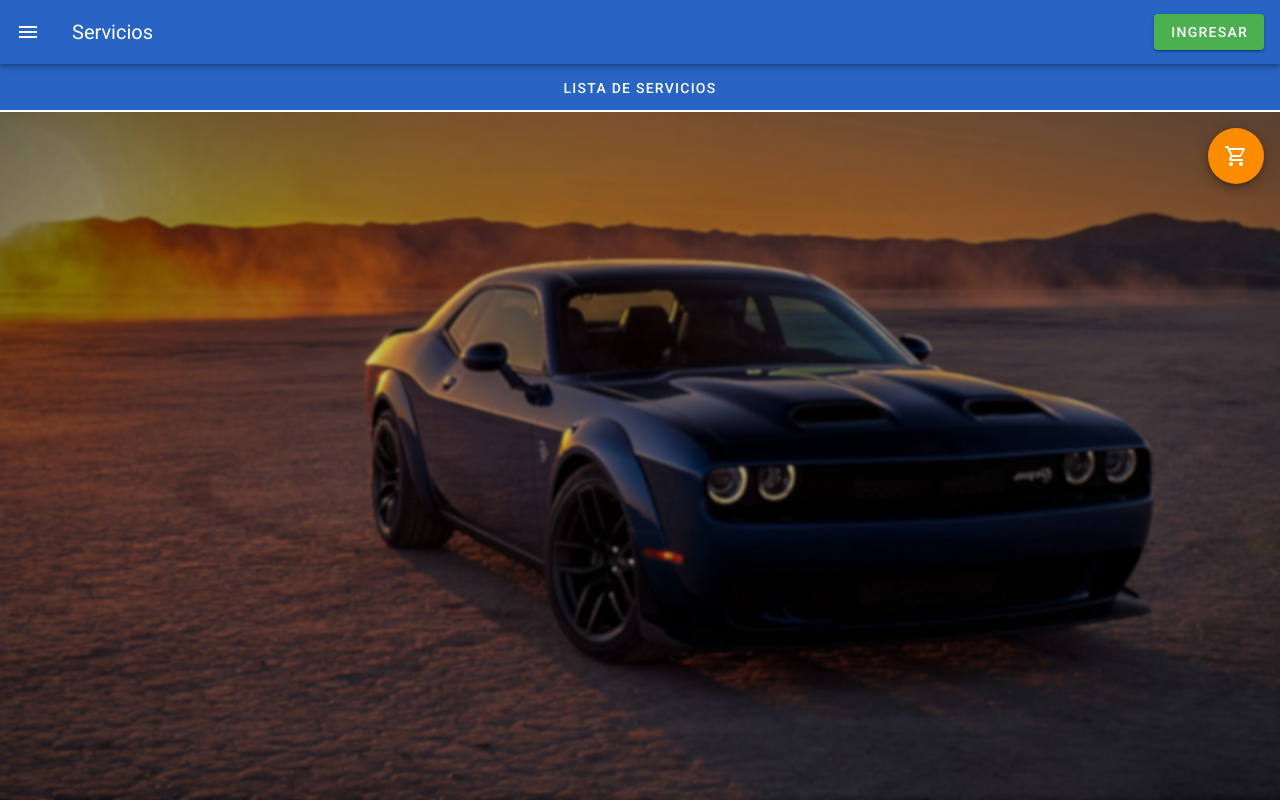
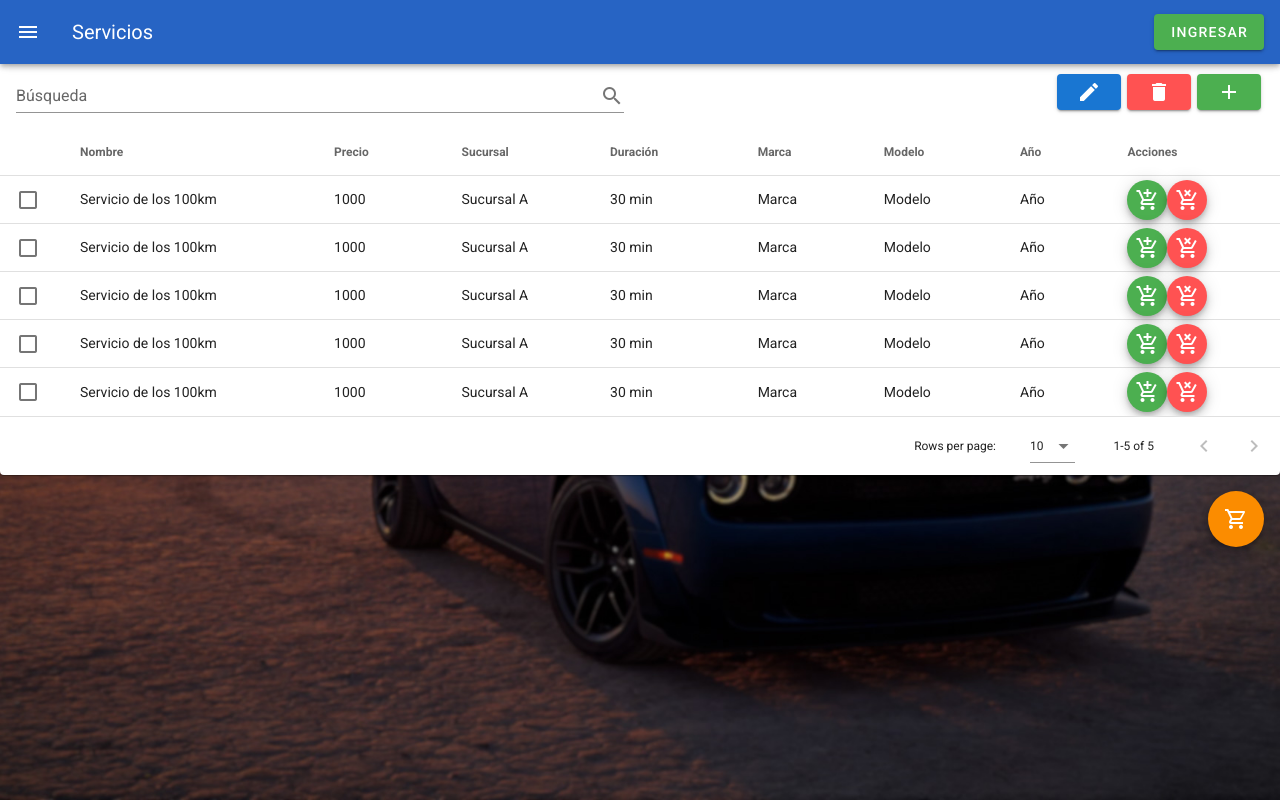
Before and after one commit to SebastianPintos/MEVN-MyCar, a Vue app in the folder client/: page /servicios in a window 1280 px wide. Built offline with nearby package versions, Linux system fonts and the light colour scheme.

Commit message:
Vista modelo servicios

```diff
--- a/client/src/views/Servicios.vue
+++ b/client/src/views/Servicios.vue
@@ -1,8 +1,36 @@
-<template>
+V<template>
 <div>
-    <v-tabs background-color="#2764c4" tile dark grow>
-        <v-tab>Lista de Servicios</v-tab>
-    </v-tabs>
+    <v-data-table v-model="selected" :single-select="singleSelect" show-select :headers="headers" :items="servicios" :search="search" item-key="_id" class="elevation-1">
+        <template v-slot:item.actions="{ item }">
+
+            <v-btn fab small color="success">
+                <v-icon class="text-center" @click="agregar=false">
+                    mdi-cart-plus</v-icon>
+            </v-btn>
+            <v-btn fab small color="error">
+                <v-icon class="text-center" @click="editItem(item)">
+                    mdi-cart-remove</v-icon>
+            </v-btn>
+
+        </template>
+        <template v-slot:top>
+            <v-toolbar flat>
+                <v-text-field v-model="search" append-icon="mdi-magnify" label="Búsqueda" single-line hide-details></v-text-field>
+                <v-divider class="mx-4" dark vertical></v-divider>
+                <v-spacer></v-spacer>
+                <v-btn color="primary" dark class="mb-2" v-bind="attrs" v-on="on" @click="editItem(selected[0])">
+                    <v-icon>mdi-pencil</v-icon>
+                </v-btn>
+
+                <v-btn color="error" dark class="mb-2" v-bind="attrs" v-on="on" @click="deleteItem()">
+                    <v-icon>mdi-delete</v-icon>
+                </v-btn>
+                <v-btn color="success" dark class="mb-2" v-bind="attrs" v-on="on" @click="deleteItem()">
+                    <v-icon>mdi-plus</v-icon>
+                </v-btn>
+            </v-toolbar>
+        </template>
+    </v-data-table>
 
     <template>
         <v-speed-dial v-model="fab" :top="top" :right="right" :direction="direction" :open-on-hover="hover" :transition="transition">
@@ -18,27 +46,31 @@
                     </v-btn>
                 </v-flex>
             </template>
-            <v-col class="text-right" style="margin-left: 20px; margin-top: -20px; margin-bottom: -20px" >
-                <v-btn fab dark small color="green">
+            <v-col class="text-right" style="margin-left: 20px; margin-top: -20px; margin-bottom: -20px">
+                <v-btn fab dark small color="info">
                     <v-icon>mdi-check</v-icon>
                 </v-btn>
             </v-col>
-              <v-col class="text-right" style="margin-left: 20px;">
-                <v-btn fab dark small color="error">
+            <v-col class="text-right" style="margin-left: 20px;">
+                <v-btn fab dark small color="info">
                     <v-icon>mdi-cart-off </v-icon>
                 </v-btn>
             </v-col>
         </v-speed-dial>
+    </template>
 
-    </template>
 </div>
 </template>
 
 <script>
 export default {
     data: () => ({
-        direction: 'bottom',
+        agregar: true,
+        selected: [],
+        direction: 'top',
         fab: false,
+        search: '',
+        singleSelect: true,
         fling: false,
         hover: false,
         tabs: null,
@@ -47,14 +79,119 @@ export default {
         bottom: true,
         left: false,
         transition: 'slide-y-reverse-transition',
+
+        headers: [{
+                text: 'Nombre',
+                value: 'Description',
+                align: 'start',
+                sortable: false,
+            },
+            {
+                text: 'Precio',
+                value: 'Precio',
+            },
+            {
+                text: 'Sucursal',
+                value: 'Sucursal',
+            },
+            {
+                text: 'Duración',
+                value: 'Duración',
+            },
+            {
+                text: 'Marca',
+                value: 'Marca'
+            },
+            {
+                text: 'Modelo',
+                value: 'Modelo'
+            },
+            {
+                text: 'Año',
+                value: 'Año'
+            },
+
+            {
+                text: 'Acciones',
+                value: 'actions',
+                sortable: false
+            },
+
+        ],
+
+        service: {
+            Description: 'Servicio de los 100km',
+            Precio: '1000',
+            Sucursal: 'Sucursal A',
+            Duración: '30 min',
+            Marca: 'Marca',
+            Modelo: 'Modelo',
+            Año: 'Año',
+            Repuestos: 'Rep1, rep2, rep3',
+            Sucursales: 'S1, S2, S3..',
+        },
+        servicios: [{
+                _id: 1,
+                Description: 'Servicio de los 100km',
+                Precio: '1000',
+                Sucursal: 'Sucursal A',
+                Duración: '30 min',
+                Marca: 'Marca',
+                Modelo: 'Modelo',
+                Año: 'Año',
+                Repuestos: 'Rep1, rep2, rep3',
+                Sucursales: 'S1, S2, S3..',
+            },
+            {
+                _id: 2,
+                Description: 'Servicio de los 100km',
+                Precio: '1000',
+                Sucursal: 'Sucursal A',
+                Duración: '30 min',
+                Marca: 'Marca',
+                Modelo: 'Modelo',
+                Año: 'Año',
+                Repuestos: 'Rep1, rep2, rep3',
+                Sucursales: 'S1, S2, S3..',
+            }, {
+                _id: 3,
+                Description: 'Servicio de los 100km',
+                Precio: '1000',
+                Sucursal: 'Sucursal A',
+                Duración: '30 min',
+                Marca: 'Marca',
+                Modelo: 'Modelo',
+                Año: 'Año',
+                Repuestos: 'Rep1, rep2, rep3',
+                Sucursales: 'S1, S2, S3..',
+            }, {
+                _id: 4,
+                Description: 'Servicio de los 100km',
+                Precio: '1000',
+                Sucursal: 'Sucursal A',
+                Duración: '30 min',
+                Marca: 'Marca',
+                Modelo: 'Modelo',
+                Año: 'Año',
+                Repuestos: 'Rep1, rep2, rep3',
+                Sucursales: 'S1, S2, S3..',
+            }, {
+                _id: 5,
+                Description: 'Servicio de los 100km',
+                Precio: '1000',
+                Sucursal: 'Sucursal A',
+                Duración: '30 min',
+                Marca: 'Marca',
+                Modelo: 'Modelo',
+                Año: 'Año',
+                Repuestos: 'Rep1, rep2, rep3',
+                Sucursales: 'S1, S2, S3..',
+            },
+        ]
     }),
 };
 </script>
+
 <style>
-.btnOpcion{
-    margin-top: 0.1;
-    margin-bottom: 0.1;
-        padding-top: 0.1;
-   padding-bottom: 0.1;
-}
+
 </style>
```
